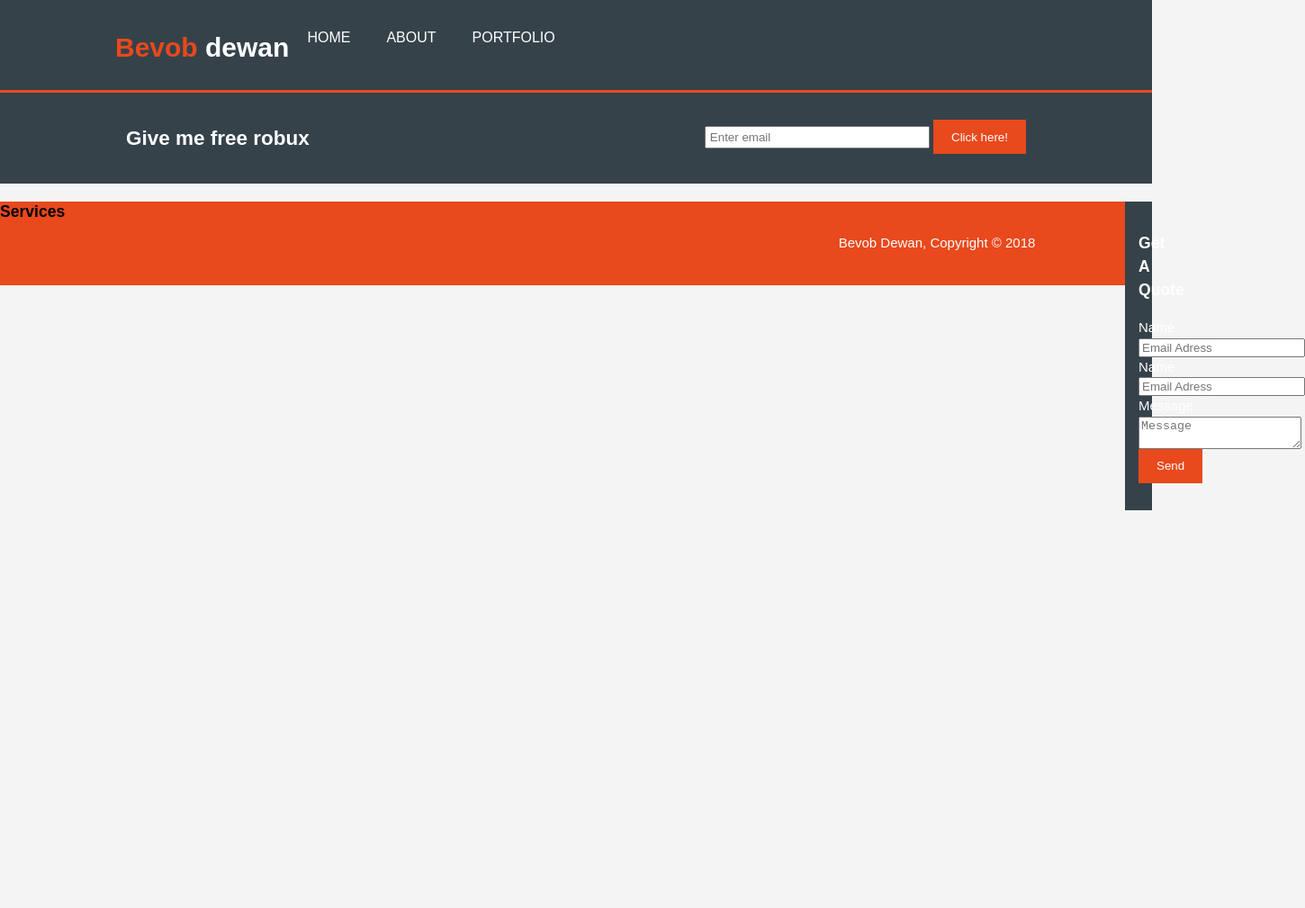
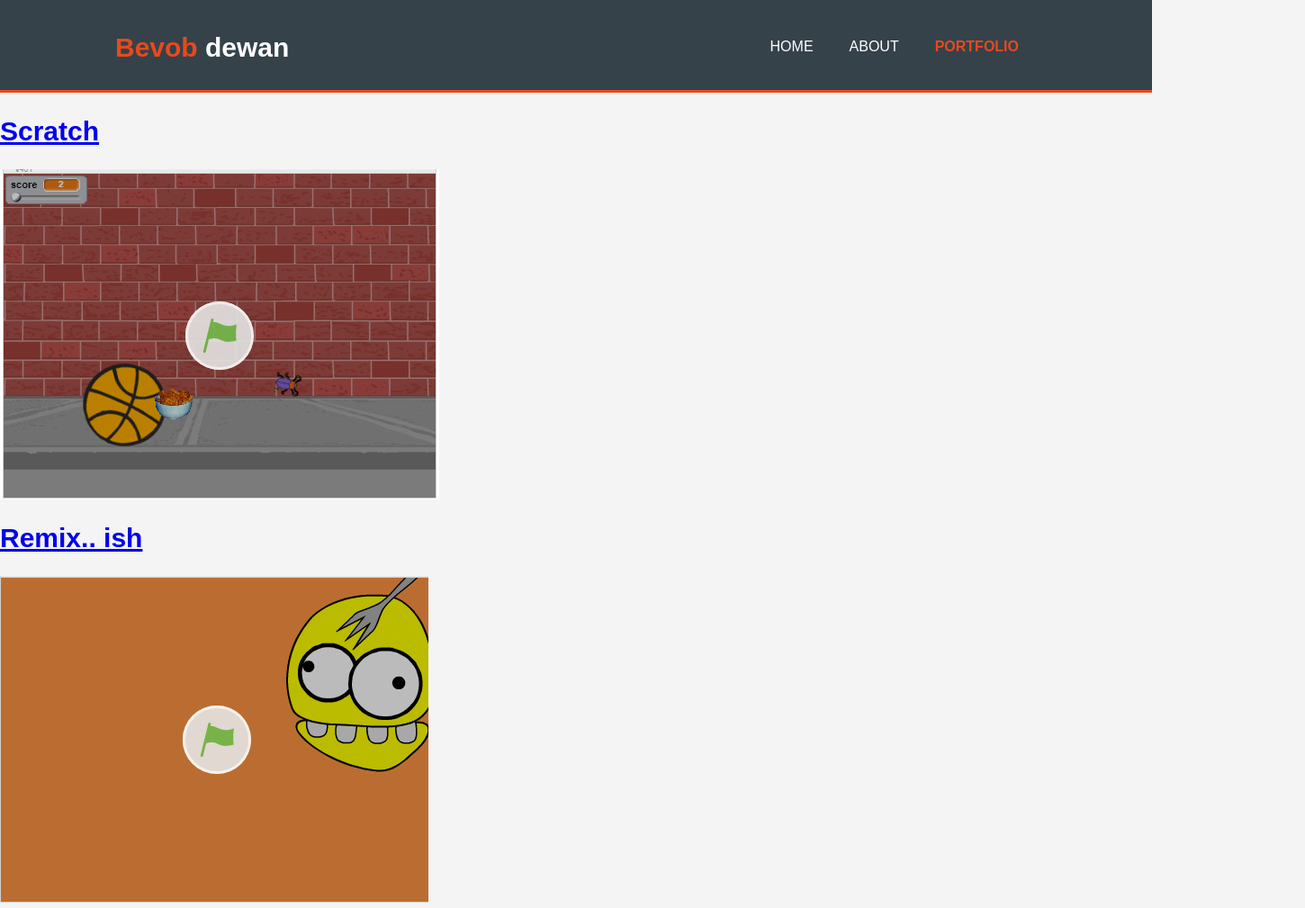
Before and after one commit to MemeLord01/MemeLord01.github.io, a plain HTML site: page services.html in a window 1280 px wide. Shown: the top 1009 px of the page at 90% size, 1450 px wide, since content can reach past the window. Before the commit the page ends 800 px from the top, so only its background shows below. Drawn offline with Linux system fonts and the light colour scheme.

Commit message:
SomeMessage

```diff
--- a/css/style.css
+++ b/css/style.css
@@ -83,7 +83,7 @@
 
 #showcase{
     min-height:400px;
-    background:url('../image/space.jpg') no-repeat 0 -400px;
+    background:url('../image/space.jpg') no-repeat;
     text-align:center;
     color:#ed4c07;
 
@@ -116,11 +116,6 @@
 
 }
 
-#newsletter  input[type="email"]{
-    padding:4px;
-    height:25px;
-    width:250px;
-}
 
 /* Boxes */
 #boxes{
--- a/services.html
+++ b/services.html
@@ -5,7 +5,7 @@
         <meta name="description" content="Affordable and proffesional web design">
         <meta name="keywords" content="web design, afforadble web design, proffesional web design">
         <meta name="author" content="Bevob Dewan">
-        <title>Welcome to my website/ Portfolio</title>
+        <title>Welcome to my website</title>
         <link rel="stylesheet" href="./css/style.css">
     </head>
     <body>
@@ -14,58 +14,21 @@
             <div id="branding">
                 <h1><span class="highlight">Bevob</span> dewan</h1>
             </div>
+            <nav>
             <u1>
             <li><a href="index.html">Home</a></li>
             <li><a href="about.html">About</a></li>
-            <li><a href="services.html">Portfolio</a></li>
+            <li class="current"><a href="services.html">PortFolio</a></li>
             </u1>
+            </nav>
         </div>
         </header>
 
-        <section id="newsletter">
-        <div class="container">
-        <h1>Give me free robux</h1>
-        <form>
-        <input type="email" placeholder="Enter email">
-        <button type="submit" class="button_1">Click here!</button>
-        </form>
+        <div class="boxes">
+                  <a href="https://scratch.mit.edu/projects/248624605"><h1>Scratch</h1><img src="./image/BasketBall.PNG"></a>
+        <div class="boxes">
+                  <a href="https://scratch.mit.edu/projects/246764460/"><h1>Remix.. ish</h1><img src="./image/eat.PNG"></a>
         </div>
-        </section>
-
-        <section id="main">
-        <div class="containr">
-            <article id="main-col">
-                <h1 class="page-title">Services</h1>
-                <ul id="services">
-
-                </ul>
-
-            </article>
-
-            <aside id="sidebar">
-                <div class="dark">
-            <h3>Get A Quote </h3>
-            <form class="Quote">
-                <div>
-                    <label>Name</label><br>
-                    <input type="text" placeholder="Email Adress">
-                </div>
-                <div>
-                    <label>Name</label><br>
-                    <input type="text" placeholder="Email Adress">
-                </div>
-                <div>
-                    <label>Message</label><br>
-                    <textarea placeholder="Message"></textarea>
-                </div>
-                <button class="button_1" type="submit">Send</button>
-
-
-            </form>
-
-        </div>
-        </aside>
-        </section>
 
         <footer>
             <p>Bevob Dewan, Copyright &copy; 2018</p>
```
Also changed, not shown: about.html (+8 -29 lines), index.html (+2 -4 lines), image/BasketBall.PNG (added), image/eat.PNG (added), image/obuma.jpg (added), image/obunga.jpg (added), image/t3.jpg (added), image/t4.jpg (added), image/tp.jpg (added), image/tyler1.jpg (added), image/tyler12.jpg (added), 1 other file.
